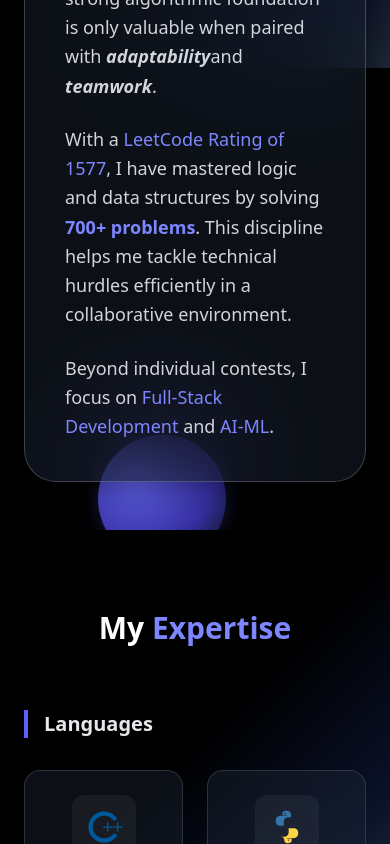
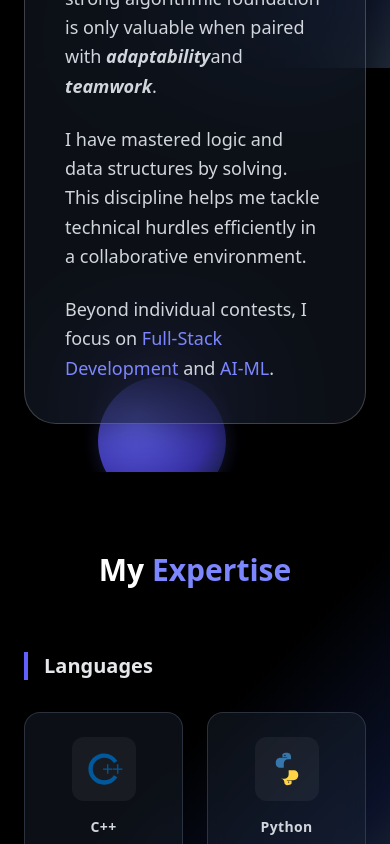
Before and after one commit to Prashant03kumar/Portfolio, a React (Vite) app: page / in a window 390 px wide. Shown: the part 1620-2464 px from the top of the page. Built offline with nearby package versions, Linux system fonts and the light colour scheme.

Commit message:
final commit

```diff
--- a/src/components/Intro.jsx
+++ b/src/components/Intro.jsx
@@ -51,8 +51,7 @@ export default function Intro() {
         <motion.div
           animate={{ y: [0, -15, 0], x: [0, 10, 0] }}
           transition={{ duration: 6, repeat: Infinity, ease: "easeInOut" }}
-          className={`absolute -top-10 md:-top-20 right-[10%] w-48 h-48 md:w-72 md:h-72 rounded-full z-0 ${
-            isDarkMode
+          className={`absolute -top-10 md:-top-20 right-[10%] w-48 h-48 md:w-72 md:h-72 rounded-full z-0 ${isDarkMode
             ? "bg-[radial-gradient(circle_at_30%_30%,_#818cf8_0%,_#4f46e5_50%,_#1e1b4b_90%)] shadow-[0_0_30px_rgba(99,102,241,0.3)]"
             : "bg-[radial-gradient(circle_at_30%_30%,_#cffafe_20%,_#06b6d4_60%,_#164e63_100%)] shadow-[0_15px_30px_rgba(6,182,212,0.3)]"
             }`}
@@ -62,8 +61,7 @@ export default function Intro() {
         <motion.div
           animate={{ y: [0, 20, 0] }}
           transition={{ duration: 5, repeat: Infinity, ease: "easeInOut" }}
-          className={`absolute -bottom-4 md:-bottom-8 left-[25%] w-32 h-32 md:w-48 md:h-48 rounded-full z-0 ${
-            isDarkMode
+          className={`absolute -bottom-4 md:-bottom-8 left-[25%] w-32 h-32 md:w-48 md:h-48 rounded-full z-0 ${isDarkMode
             ? "bg-[radial-gradient(circle_at_30%_30%,_#6366f1_0%,_#3730a3_60%,_#0f172a_90%)] shadow-[0_0_20px_rgba(99,102,241,0.25)]"
             : "bg-[radial-gradient(circle_at_30%_30%,_#a5f3fc_30%,_#0891b2_70%,_#0b3f54_100%)] shadow-[0_10px_20px_rgba(6,182,212,0.25)]"
             }`}
@@ -81,8 +79,7 @@ export default function Intro() {
           border
           transition-all duration-700
           shadow-[0_0_40px_rgba(0,0,0,0.2)]
-          ${
-            isDarkMode
+          ${isDarkMode
               ? "bg-gray-800/40 border-white/20 shadow-black/50"
               : "bg-white/40 border-white/60 shadow-gray-400/50"
             }
@@ -90,16 +87,14 @@ export default function Intro() {
         >
           <div className="flex-1">
             <h2
-          className={`text-3xl sm:text-5xl font-bold leading-tight transition-colors duration-500 ${
-            isDarkMode ? "text-white" : "text-black"
+              className={`text-3xl sm:text-5xl font-bold leading-tight transition-colors duration-500 ${isDarkMode ? "text-white" : "text-black"
                 }`}
             >
               Hi, I am Prashant, a
             </h2>
 
             <h2
-              className={`text-3xl sm:text-5xl font-bold mt-2 min-h-15 transition-colors duration-500 ${
-                isDarkMode ? "text-indigo-400" : "text-cyan-500"
+              className={`text-3xl sm:text-5xl font-bold mt-2 min-h-15 transition-colors duration-500 ${isDarkMode ? "text-indigo-400" : "text-cyan-500"
                 }`}
             >
               {text}
@@ -111,8 +106,7 @@ export default function Intro() {
             </h2>
 
             <div
-              className={`space-y-6 mt-6 text-lg leading-relaxed max-w-2xl transition-colors duration-500 ${
-                isDarkMode ? "text-gray-300" : "text-gray-700"
+              className={`space-y-6 mt-6 text-lg leading-relaxed max-w-2xl transition-colors duration-500 ${isDarkMode ? "text-gray-300" : "text-gray-700"
                 }`}
             >
               <p>
@@ -139,24 +133,14 @@ export default function Intro() {
               </p>
 
               <p>
-                With a{" "}
-                <strong
-                  className={
-                    isDarkMode
-                      ? "text-indigo-400 font-medium"
-                      : "text-cyan-600 font-bold"
-                  }
-                >
-                  LeetCode Rating of 1577
-                </strong>
-                , I have mastered logic and data structures by solving
+
+                I have mastered logic and data structures by solving
                 <strong
                   className={
                     isDarkMode ? "text-indigo-400" : "text-cyan-600 font-bold"
                   }
                 >
-                  {" "}
-                  700+ problems
+
                 </strong>
                 . This discipline helps me tackle technical hurdles efficiently
                 in a collaborative environment.
@@ -203,8 +187,7 @@ export default function Intro() {
                 className={`
                 absolute bottom-0 w-[110%] h-0.5 transition-all duration-700
                 bg-linear-to-r from-transparent via-current to-transparent
-                ${
-                  isDarkMode
+                ${isDarkMode
                     ? "text-white shadow-[0_4px_15px_rgba(255,255,255,0.6)]"
                     : "text-black shadow-[0_4px_15px_rgba(0,0,0,0.6)]"
                   }`}
@@ -224,8 +207,7 @@ export default function Intro() {
         <motion.div
           animate={{ y: [0, 15, 0] }}
           transition={{ duration: 4.5, repeat: Infinity, ease: "easeInOut" }}
-           className={`absolute top-1/2 -translate-y-1/2 -left-16 md:-left-32 w-24 h-24 md:w-44 md:h-44 rounded-full z-20 pointer-events-none ${
-             isDarkMode
+          className={`absolute top-1/2 -translate-y-1/2 -left-16 md:-left-32 w-24 h-24 md:w-44 md:h-44 rounded-full z-20 pointer-events-none ${isDarkMode
             ? "bg-[radial-gradient(circle_at_30%_30%,_#a5b4fc_0%,_#4338ca_50%,_#1e1b4b_100%)] shadow-[0_0_20px_rgba(99,102,241,0.3)]"
             : "bg-[radial-gradient(circle_at_30%_30%,_#ecfeff_20%,_#22d3ee_60%,_#083344_100%)] shadow-[0_10px_30px_rgba(6,182,212,0.3)]"
             }`}
--- a/src/components/Projects.jsx
+++ b/src/components/Projects.jsx
@@ -1,14 +1,34 @@
-import { motion } from "framer-motion";
+import { motion, useScroll, useTransform, useVelocity, useSpring } from "framer-motion";
 import { useTheme } from "../context/ThemeContext";
+import { useRef } from "react";
 // Import your project images
 import forgeImg from "../assets/forge.webp";
 import spamImg from "../assets/spam.png";
 import cpuImg from "../assets/cpu.png";
+import satelliteImg from "../assets/satellite.png";
 // Import github icon
 import githubIcon from "../assets/git.svg";
 
 export default function Projects() {
   const { isDarkMode } = useTheme();
+
+  const sectionRef = useRef(null);
+  const { scrollYProgress } = useScroll({
+    target: sectionRef,
+    offset: ["start end", "end start"]
+  });
+
+  // Basic parallax upwards movement
+  const satelliteY = useTransform(scrollYProgress, [0, 1], ["200px", "-500px"]);
+
+  // Calculate global scroll velocity for the fire animation
+  const { scrollY } = useScroll();
+  const scrollVelocity = useVelocity(scrollY);
+  const smoothVelocity = useSpring(scrollVelocity, { damping: 50, stiffness: 400 });
+
+  // Map velocity cleanly to scale and opacity limits
+  const fireScale = useTransform(smoothVelocity, [-800, 0, 800], [1.0, 0, 1.0], { clamp: true });
+  const fireOpacity = useTransform(smoothVelocity, [-100, 0, 100], [1, 0, 1], { clamp: true });
 
   const projectList = [
     {
@@ -38,8 +58,31 @@ export default function Projects() {
   ];
 
   return (
-    <section id="projects" className="py-25 px-6">
-      <div className="mx-auto max-w-6xl">
+    <section id="projects" ref={sectionRef} className="py-25 px-6 relative xl:overflow-visible overflow-hidden">
+      {/* Realistic Satellite Engine Parallax Wrap */}
+      <motion.div
+        style={{ y: satelliteY, rotate: -10 }}
+        className={`absolute hidden md:flex flex-col items-center right-4 lg:right-10 top-[10%] w-20 md:w-28 xl:w-36 drop-shadow-2xl z-20 pointer-events-none transition-opacity duration-500 ${isDarkMode ? "opacity-90 drop-shadow-[0_0_25px_rgba(99,102,241,0.6)]" : "opacity-100 contrast-125 drop-shadow-[0_0_20px_rgba(0,0,0,0.5)]"}`}
+      >
+        <img
+          src={satelliteImg}
+          alt="Real Satellite"
+          className="w-full relative z-10"
+        />
+
+        {/* Outer Engine Exhaust flame */}
+        <motion.div
+           style={{ scaleY: fireScale, opacity: fireOpacity, originY: 0 }}
+           className="w-4 md:w-6 h-12 md:h-16 bg-gradient-to-b from-orange-500 via-yellow-400 to-transparent blur-[6px] rounded-full absolute top-[85%] -z-10 mix-blend-screen"
+        />
+        {/* Inner Core Jet stream */}
+        <motion.div
+           style={{ scaleY: fireScale, opacity: fireOpacity, originY: 0 }}
+           className="w-1.5 md:w-2 h-6 md:h-10 bg-gradient-to-b from-white via-cyan-100 to-transparent blur-[3px] rounded-full absolute top-[85%] -z-10 mix-blend-screen shadow-[0_0_10px_white]"
+        />
+      </motion.div>
+
+      <div className="relative mx-auto max-w-6xl z-10">
         <h2
           className={`text-3xl font-bold mb-12 text-center transition-colors duration-500 ${isDarkMode ? "text-white" : "text-black"
             }`}
```
Also changed, not shown: src/assets/satellite.png (added). Lines whose indentation alone changed are shown as unchanged.
